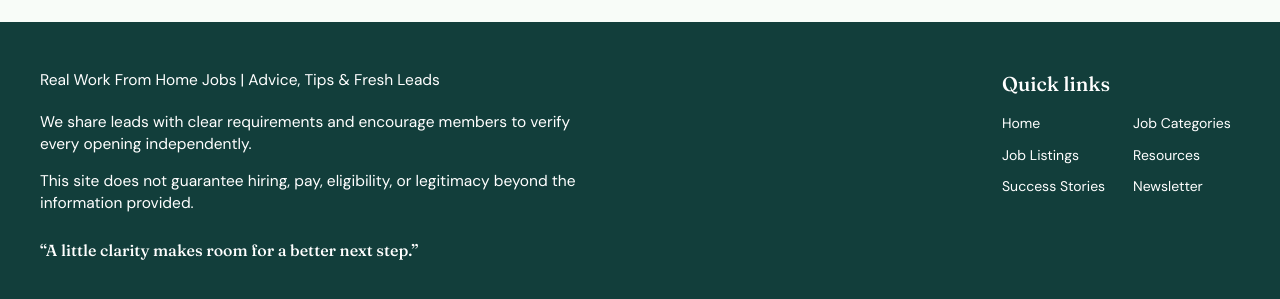
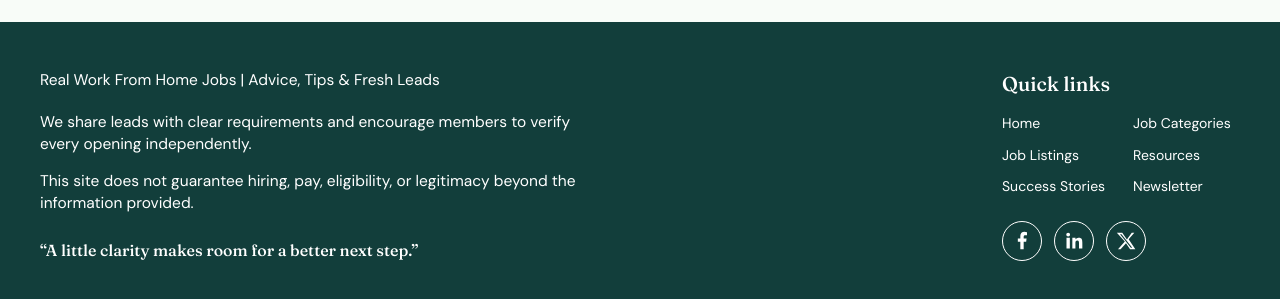
Before and after one commit to ixaman/remote-work-platform, a Next.js app: page /jobs in a window 1280 px wide. Shown: the part 877-1176 px from the top of the page. Built offline with nearby package versions, Linux system fonts and the light colour scheme; no server answers; the database is empty.

Commit message:
Footer social links

```diff
--- a/app/globals.css
+++ b/app/globals.css
@@ -53,6 +53,11 @@ h1 { max-width: 560px; margin: 0 0 24px; font-size: 32px; font-weight: 750; line
 .footer-nav { width: 238px; flex-shrink: 0; }
 .footer-nav h2 { margin: 0 0 16px; font-size: 20px; font-weight: 500; }
 .footer-nav ul { display: grid; grid-template-columns: 1fr 1fr; column-gap: 24px; row-gap: 12px; margin: 0; padding: 0; list-style: none; font-size: 14px; }
+.footer-social { display: flex; flex-wrap: wrap; gap: 12px; margin-top: 24px; }
+.footer-social a { display: inline-flex; align-items: center; justify-content: center; width: 40px; height: 40px; border: 1px solid currentColor; border-radius: 50%; }
+.footer-social svg { width: 20px; height: 20px; }
+.footer-social a:hover, .footer-social a:focus-visible { color: var(--mint); background: #d9f5e914; text-decoration: none; }
+.footer-social a:focus-visible { outline: 3px solid var(--mint); outline-offset: 4px; }
 
 .supporting-section { padding-block: 110px; scroll-margin-top: 24px; }
 .supporting-section .eyebrow { margin-bottom: 12px; }
--- a/app/site-footer.tsx
+++ b/app/site-footer.tsx
@@ -1,4 +1,19 @@
 import { navigation } from "./navigation";
+import { socialLinks } from "../lib/social-links";
+
+function FacebookIcon() {
+  return <svg viewBox="0 0 24 24" fill="currentColor" aria-hidden="true" focusable="false"><path d="M14 22v-9h3l.5-4H14V7c0-1.2.4-2 2-2h2V1.4A25 25 0 0 0 15 1c-3 0-5 1.8-5 5v3H7v4h3v9z" /></svg>;
+}
+
+function LinkedInIcon() {
+  return <svg viewBox="0 0 24 24" fill="currentColor" aria-hidden="true" focusable="false"><path d="M3 8h4v13H3zM5 2a2.3 2.3 0 1 0 0 4.6A2.3 2.3 0 0 0 5 2ZM10 8h3.8v1.8h.1A4.2 4.2 0 0 1 17.7 8c4 0 4.3 2.6 4.3 6v7h-4v-6.2c0-1.5 0-3.4-2-3.4s-2.3 1.6-2.3 3.3V21H10z" /></svg>;
+}
+
+function XIcon() {
+  return <svg viewBox="0 0 24 24" fill="currentColor" aria-hidden="true" focusable="false"><path d="M18.9 2H22l-6.8 7.8L23.2 22h-6.3L12 14.6 5.5 22H2.4l8.2-9.4L1 2h6.5l5.6 8.1L18.9 2Zm-1.1 18h1.7L6.6 3.9H4.8L17.8 20Z" /></svg>;
+}
+
+const socialIcons = { Facebook: FacebookIcon, LinkedIn: LinkedInIcon, "X (Twitter)": XIcon };
 
 export default function SiteFooter({ homeLinks = false }: { homeLinks?: boolean }) {
   return (
@@ -10,10 +25,18 @@ export default function SiteFooter({ homeLinks = false }: { homeLinks?: boolean
           <p>This site does not guarantee hiring, pay, eligibility, or legitimacy beyond the information provided.</p>
           <blockquote>“A little clarity makes room for a better next step.”</blockquote>
         </div>
-        <nav className="footer-nav" aria-labelledby="quick-links-title">
-          <h2 id="quick-links-title">Quick links</h2>
-          <ul>{navigation.map(([label, id]) => <li key={id}><a href={homeLinks ? (id === "home" ? "/" : `/#${id}`) : `#${id}`}>{label}</a></li>)}</ul>
-        </nav>
+        <div className="footer-nav">
+          <nav aria-labelledby="quick-links-title">
+            <h2 id="quick-links-title">Quick links</h2>
+            <ul>{navigation.map(([label, id]) => <li key={id}><a href={homeLinks ? (id === "home" ? "/" : `/#${id}`) : `#${id}`}>{label}</a></li>)}</ul>
+          </nav>
+          <nav className="footer-social" aria-label="Social media">
+            {socialLinks.map(({ name, href }) => {
+              const Icon = socialIcons[name];
+              return <a key={name} href={href} aria-label={name} target="_blank" rel="noopener noreferrer"><Icon /></a>;
+            })}
+          </nav>
+        </div>
       </div>
     </footer>
   );
--- /dev/null
+++ b/lib/social-links.ts
@@ -0,0 +1,6 @@
+// PLACEHOLDER: replace these with Marissa's real profile URLs.
+export const socialLinks = [
+  { name: "Facebook", href: "https://www.facebook.com/" },
+  { name: "LinkedIn", href: "https://www.linkedin.com/" },
+  { name: "X (Twitter)", href: "https://x.com/" },
+] as const;
```
